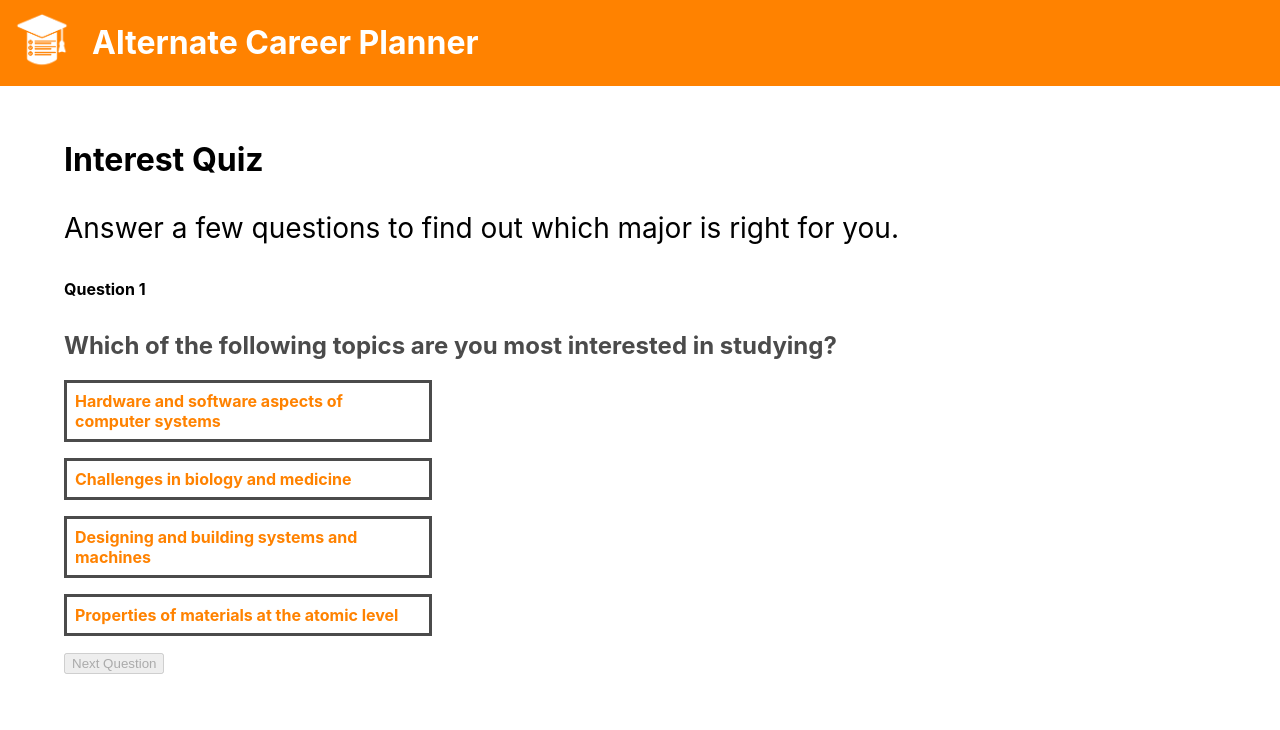
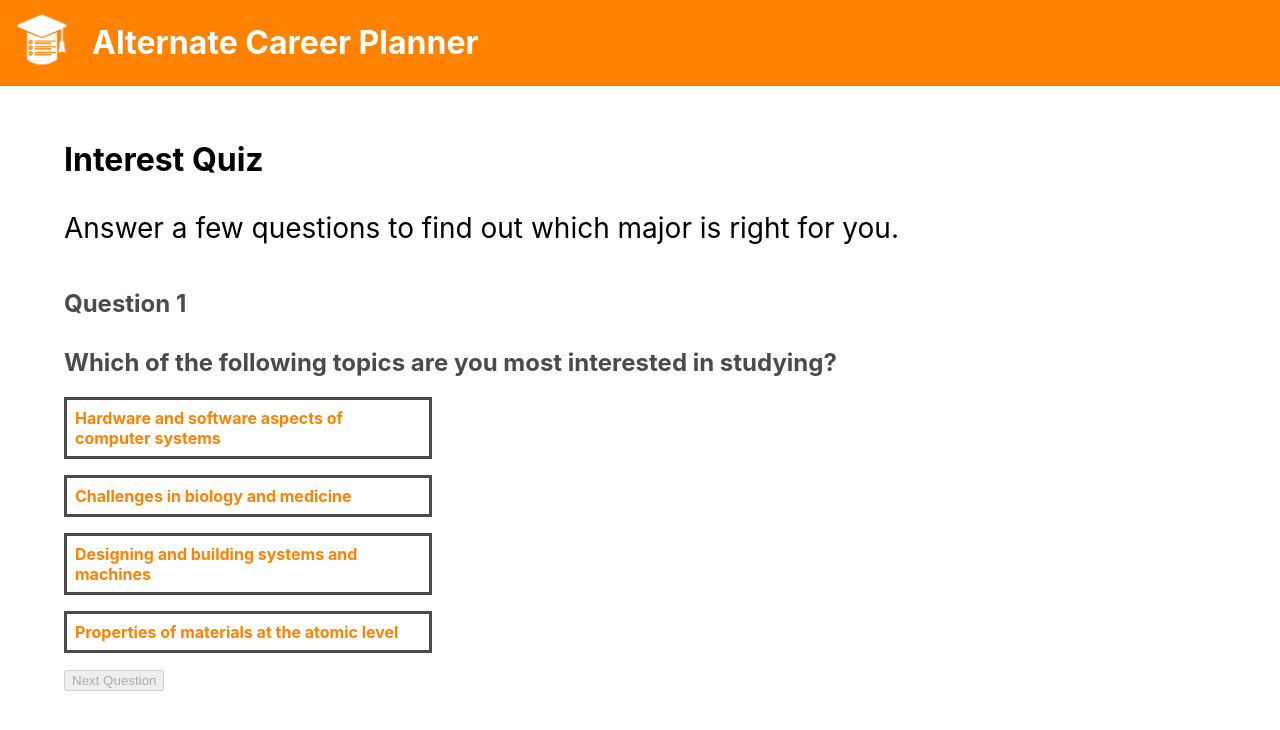
Before and after one commit to ryandperry/Alternate-Career-Planner, a React (Create React App) app in the folder alternate-career-planner/: page /quiz in a window 1280 px wide. Shown: the top 730 px of the page. Built offline with nearby package versions, Linux system fonts and the light colour scheme; the HTML template or start-up script is replaced by a standard one.

Commit message:
#29 made question number bigger

```diff
--- a/alternate-career-planner/src/components/QuizComp/QuizComp.js
+++ b/alternate-career-planner/src/components/QuizComp/QuizComp.js
@@ -118,7 +118,7 @@ export class QuizComp extends Component {
 
         return (
             <div>
-                <h4>{`Question ${this.state.currentIndex + 1}`}</h4>
+                <h2>{`Question ${this.state.currentIndex + 1}`}</h2>
                 <h2>{question}</h2>
 
                 {options.map((option, index) => (
```
